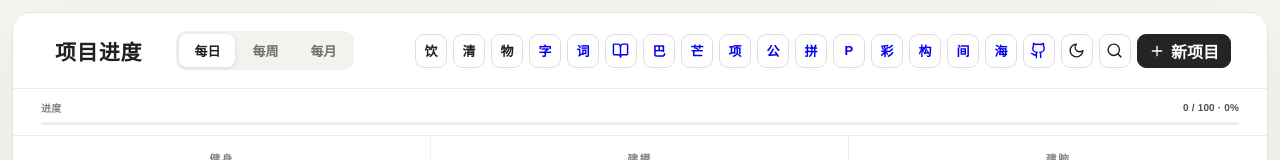
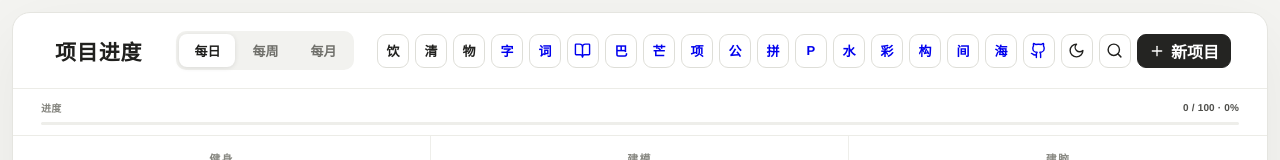
Before and after one commit to sange1022/project-checkin-dashboard, a React (Vite) app: page / in a window 1280 px wide. Shown: the top 160 px of the page. Built offline with nearby package versions, Linux system fonts and the light colour scheme; the HTML template or start-up script is replaced by a standard one.

Commit message:
feat: add image watermark shortcut

```diff
--- a/src/components/ShortcutBar.tsx
+++ b/src/components/ShortcutBar.tsx
@@ -11,6 +11,7 @@ const secondaryLinks = [
   { label: '公众号编辑器', short: '公', href: 'https://sange1022.github.io/xuwu-wechat-editor/' },
   { label: '图片拼贴', short: '拼', href: 'https://sange1022.github.io/xuwu-image-collage/' },
   { label: '图片转 PDF', short: 'P', href: 'https://sange1022.github.io/image-to-pdf-studio/' },
+  { label: '图片水印', short: '水', href: 'https://sange1022.github.io/image-watermark-web/' },
   { label: '平面图制作', short: '彩', href: 'https://sange1022.github.io/floor-plan-maker/' },
   { label: '构', menuName: '构图工具', short: '构', href: 'https://sange1022.github.io/qf-07-9a6c3e21/' },
   { label: '间', menuName: '随机平面构成', short: '间', href: 'https://sange1022.github.io/random-planar-composition/' },
```
Also changed, not shown: 1 other file (tests, documents, lock files or other folders).
